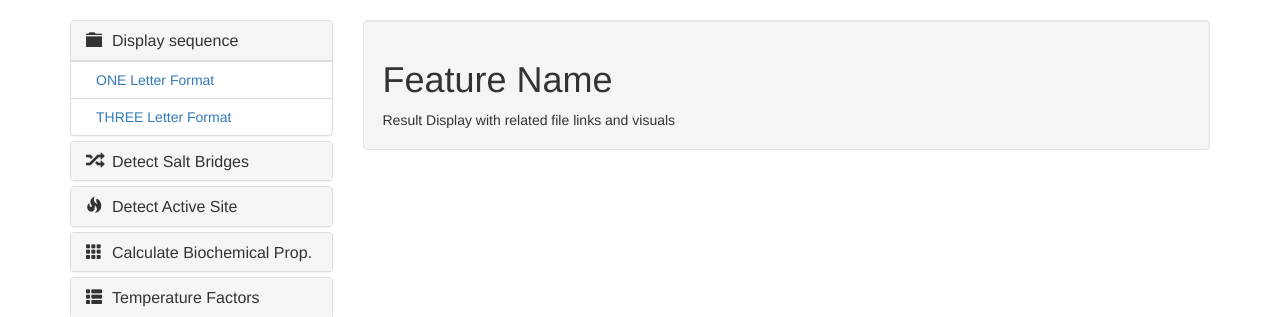
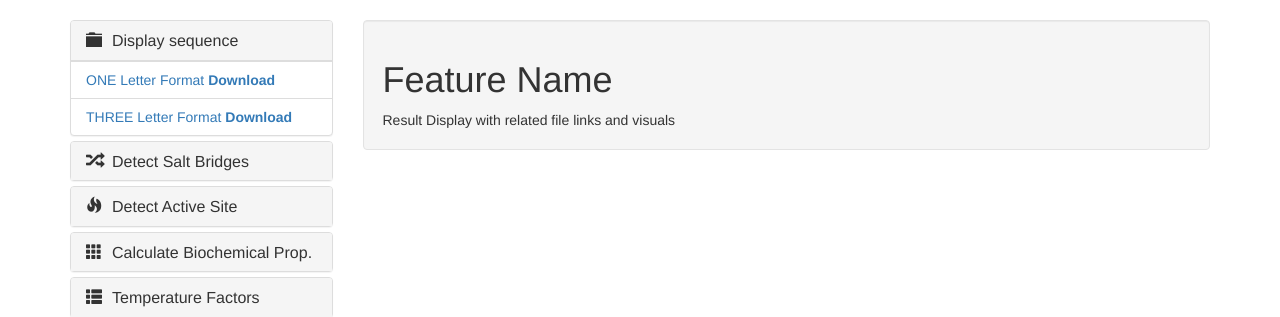
Before and after one commit to S-John-S/MAT, a PHP site: page /mat.php in a window 1280 px wide. Shown: the part 51-368 px from the top of the page. Run offline with PHP 8.4, Linux system fonts and the light colour scheme; data that the repository does not hold is empty; some libraries are stand-ins or nearby versions.

Commit message:
Add files via upload

```diff
--- a/mat.php
+++ b/mat.php
@@ -75,6 +75,8 @@ $cpath = 'uploads/'.$session.'/pdb_std';
 copy("pdb_std", $cpath);
 chmod($cpath, 0777);
 
+
+
 $outpath = 'uploads/'.$session ;
 
 chdir($outpath);
@@ -113,12 +115,13 @@ passthru("./pdb_std -i inputfile.pdb -A -B -C -E -F");
                             <table class="table">
                                 <tr>
                                     <td>
-                                        <span class="glyphicon "></span><a onclick="loadSeqOne()">ONE Letter Format</a>
+                                        <a onclick="loadSeqOne()">ONE Letter Format </a><a href="uploads/<?php echo $session; ?>/display_seq_1" download> <b>Download</b></a>
+
                                     </td>
                                 </tr>
                                 <tr>
                                     <td>
-                                        <span class="glyphicon "></span><a onclick="loadSeqTwo()">THREE Letter Format</a>
+                                        <a onclick="loadSeqTwo()">THREE Letter Format </a><a href="uploads/<?php echo $session; ?>/display_seq_2" download> <b>Download</b></a>
                                     </td>
                                 </tr>
 
@@ -138,12 +141,12 @@ passthru("./pdb_std -i inputfile.pdb -A -B -C -E -F");
                             <table class="table">
                                 <tr>
                                     <td>
-                                        <a onclick="loadSaltOne()">Stabilizing</a>
+                                        <a onclick="loadSaltOne()">Stabilizing</a><a href="uploads/<?php echo $session; ?>/detect_saltbridge_1" download> <b>Download</b></a>
                                     </td>
                                 </tr>
                                 <tr>
                                     <td>
-                                        <a onclick="loadSaltTwo()">De-Stabilizing</a>
+                                        <a onclick="loadSaltTwo()">De-Stabilizing</a> <a href="uploads/<?php echo $session; ?>/detect_saltbridge_2" download> <b>Download</b></a>
                                     </td>
                                 </tr>
                             </table>
@@ -162,17 +165,17 @@ passthru("./pdb_std -i inputfile.pdb -A -B -C -E -F");
                             <table class="table">
                                 <tr>
                                     <td>
-                                        <span class="glyphicon "></span><a onclick="loadActOne()">Select Ligand</a>
+                                        <a onclick="loadActOne()">Select Ligand</a> <a href="uploads/<?php echo $session; ?>/Active_site1" download> <b>Download</b></a>
                                     </td>
                                 </tr>
                                 <tr>
                                     <td>
-                                        <span class="glyphicon "></span><a onclick="loadActTwo()">Display Active Site Residue</a>
+                                        <a onclick="loadActTwo()">Display Active Site Residue</a> <a href="uploads/<?php echo $session; ?>/Active_site2" download> <b>Download</b></a>
                                     </td>
                                 </tr>
                                 <tr>
                                     <td>
-                                        <span class="glyphicon "></span><a onclick="loadActThree()">Show Interaction</a>
+                                        <a onclick="loadActThree()">Show Interaction</a> <a href="uploads/<?php echo $session; ?>/Active_site3" download> <b>Download</b></a>
                                     </td>
                                 </tr>
                             </table>
```
